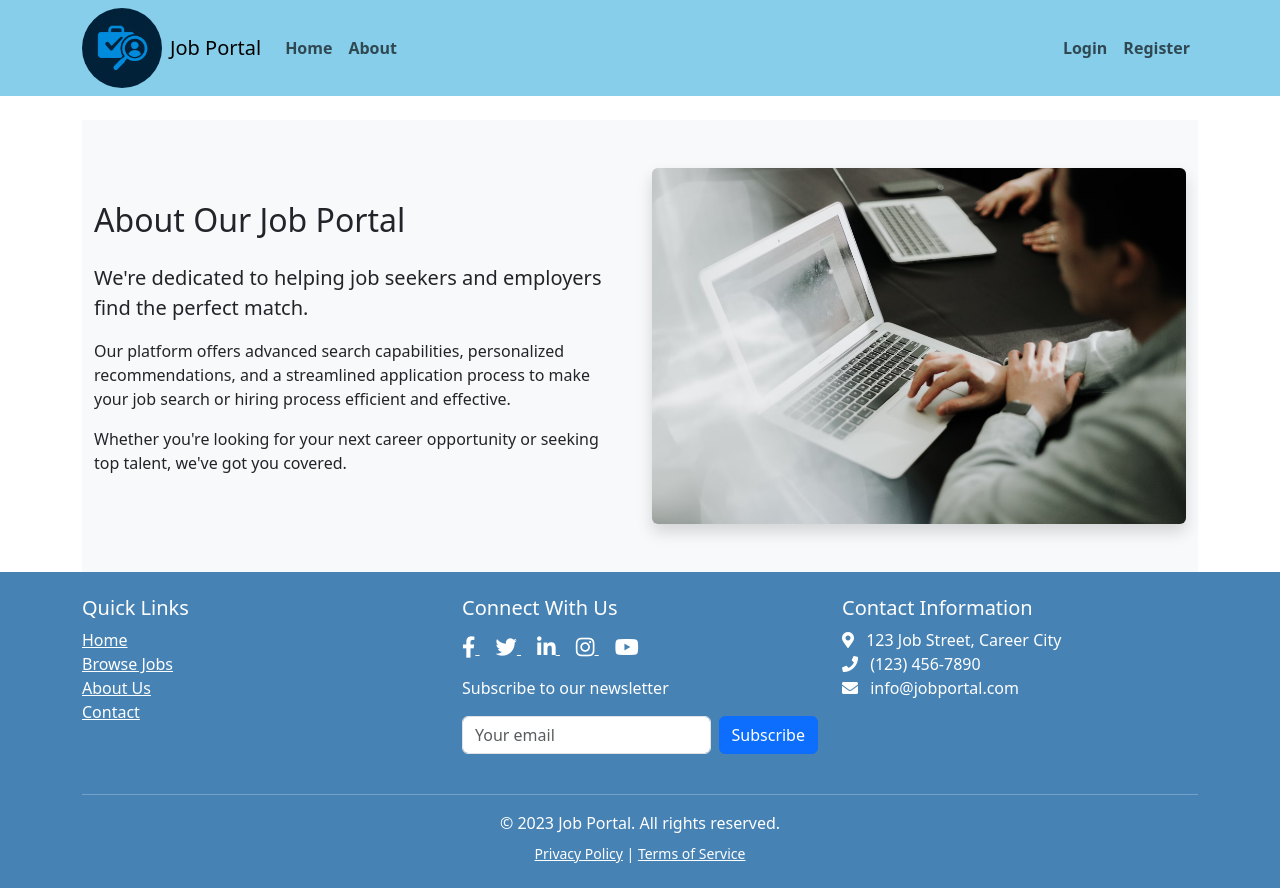
After one commit to PrageethHarshana2002/job_portal, a Django app: page /about/ in a window 1280 px wide. The commit adds this page. Run offline with Django 5.2, Linux system fonts and the light colour scheme.

Commit message:
created about page

```diff
--- /dev/null
+++ b/jobportal/jobs/templates/jobs/about.html
@@ -0,0 +1,24 @@
+{% extends 'jobs/base.html' %}
+
+{% block title %}About{% endblock %}
+{% block content %}
+
+
+{% load static %}
+<section class="py-5 bg-light">
+    <div class="container">
+        <div class="row align-items-center">
+            <div class="col-lg-6">
+                <h2 class="mb-4">About Our Job Portal</h2>
+                <p class="lead">We're dedicated to helping job seekers and employers find the perfect match.</p>
+                <p>Our platform offers advanced search capabilities, personalized recommendations, and a streamlined application process to make your job search or hiring process efficient and effective.</p>
+                <p>Whether you're looking for your next career opportunity or seeking top talent, we've got you covered.</p>
+            </div>
+            <div class="col-lg-6">
+                <img src="{% static 'jobs/images/img.png' %}" alt="Job search illustration" class="img-fluid rounded shadow">
+            </div>
+        </div>
+    </div>
+</section>
+
+{% endblock %}
--- a/jobportal/jobs/templates/jobs/base.html
+++ b/jobportal/jobs/templates/jobs/base.html
@@ -68,6 +68,11 @@
                     <li class="nav-item">
                         <a class="nav-link" href="{% url 'home' %}">Home</a>
                     </li>
+
+                    <li class="nav-item">
+                         <a class="nav-link" href="{% url 'about' %}" >About </a>
+                    </li>
+
                 </ul>
                 <ul class="navbar-nav">
                     {% if user.is_authenticated %}
--- a/jobportal/jobs/urls.py
+++ b/jobportal/jobs/urls.py
@@ -17,4 +17,5 @@ urlpatterns = [
     path('application/edit/<int:application_id>/', views.edit_application, name='edit_application'),
     path('application/delete/<int:application_id>/', views.delete_application, name='delete_application'),
     path('job/edit/<int:job_id>/', views.edit_job, name='edit_job'),
+    path('about/', views.about, name='about'),
 ]
--- a/jobportal/jobs/views.py
+++ b/jobportal/jobs/views.py
@@ -220,3 +220,6 @@ def edit_job(request, job_id):
         'form': form,
         'job': job
     })
+
+def about(request):
+    return render(request, 'jobs/about.html', )
```
Also changed, not shown: jobportal/jobs/static/jobs/images/img.png (added).
